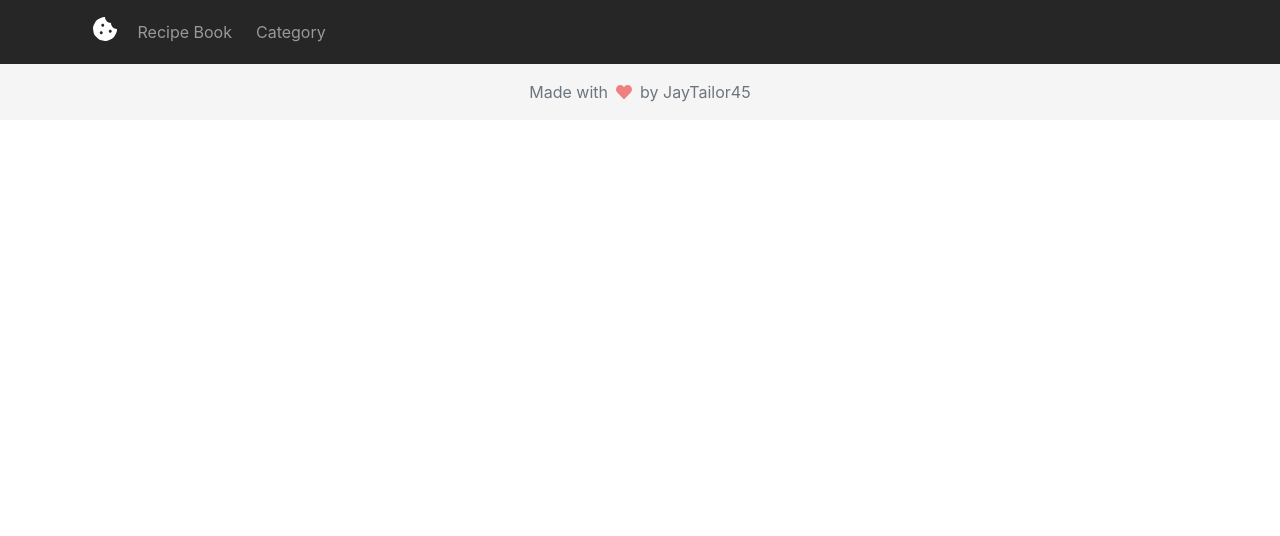
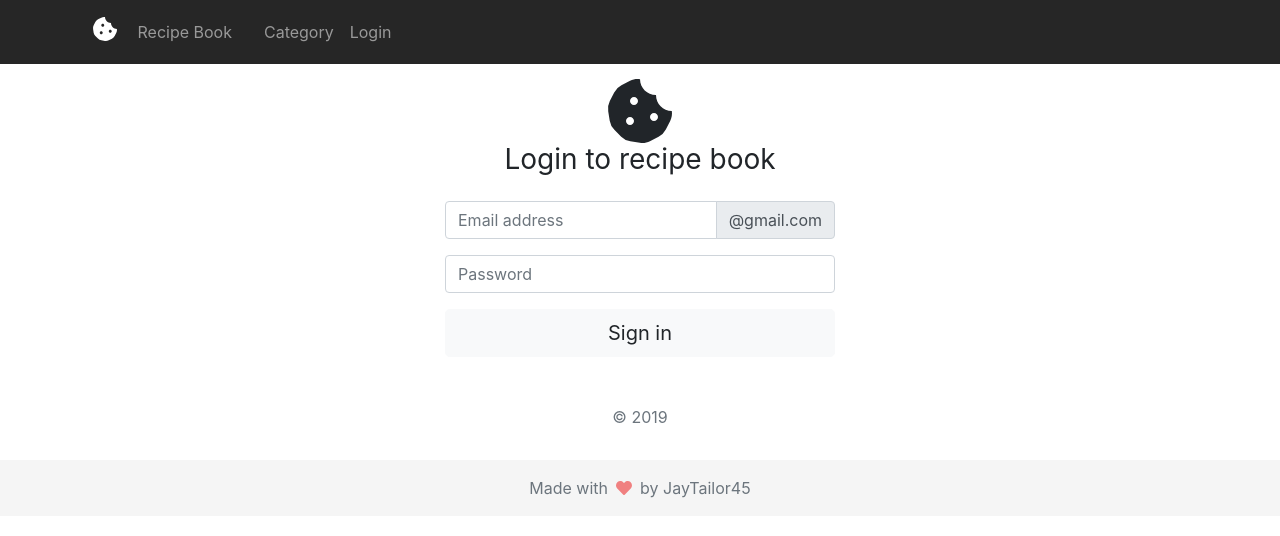
Before and after one commit to JayTailor45/RecipeBook-NG, an Angular app: page /login in a window 1280 px wide. Before the commit this address led to /. Shown: the top 536 px of the page. Built offline with nearby package versions, Linux system fonts and the light colour scheme.

Commit message:
Added login route and login page design

```diff
--- a/src/app/app-routing.module.ts
+++ b/src/app/app-routing.module.ts
@@ -3,12 +3,15 @@ import { Routes, RouterModule } from '@angular/router';
 import { AppComponent } from './app.component';
 import { HomeComponent } from './home/home.component';
 import { CategoryComponent } from './category/category.component';
+import { LoginComponent } from './login/login.component';
 
 
 const routes: Routes = [
   {path: '', redirectTo: '/home', pathMatch: 'full'},
   {path: 'home', component: HomeComponent},
-  {path: 'categories', component: CategoryComponent}
+  {path: 'categories', component: CategoryComponent},
+  {path: 'login', component: LoginComponent}
+
 ];
 
 @NgModule({
--- a/src/app/app.module.ts
+++ b/src/app/app.module.ts
@@ -14,9 +14,10 @@ import { HomeComponent } from './home/home.component';
 import { FooterComponent } from './common/footer/footer.component';
 import { JumbotronComponent } from './common/jumbotron/jumbotron.component';
 import { CategoryComponent } from './category/category.component';
+import { LoginComponent } from './login/login.component';
 
 @NgModule({
-  declarations: [AppComponent, HeaderComponent, HomeComponent, FooterComponent, JumbotronComponent, CategoryComponent],
+  declarations: [AppComponent, HeaderComponent, HomeComponent, FooterComponent, JumbotronComponent, CategoryComponent, LoginComponent],
   imports: [BrowserModule, AppRoutingModule, FontAwesomeModule],
   providers: [RouterModule],
   bootstrap: [AppComponent]
--- a/src/app/common/header/header.component.html
+++ b/src/app/common/header/header.component.html
@@ -6,8 +6,11 @@
         Recipe Book
       </span>
     </a>
-    <a class="py-3 d-none d-md-inline-block" [routerLink]="['/categories']">
+    <a class="py-3 p-2 d-none d-md-inline-block" [routerLink]="['/categories']">
       Category
+    </a>
+    <a class="py-3 p-2 d-none d-md-inline-block" [routerLink]="['/login']">
+      Login
     </a>
   </div>
 </nav>
--- /dev/null
+++ b/src/app/login/login.component.html
@@ -0,0 +1,41 @@
+<form class="form-signin">
+  <div class="text-center mb-4">
+    <fa-icon
+      class="mb-4"
+      size="4x"
+      style="width:100px; height:100px"
+      id="brand-head"
+      [icon]="['fas', 'cookie-bite']"
+    ></fa-icon>
+    <h1 class="h3 mb-3 font-weight-normal">Login to recipe book</h1>
+  </div>
+
+  <div class="input-group mb-3">
+    <input
+      type="email"
+      id="inputEmail"
+      class="form-control"
+      placeholder="Email address"
+    />
+    <div class="input-group-append">
+      <span class="input-group-text" id="basic-addon2">@gmail.com</span>
+    </div>
+  </div>
+
+  <div class="form-label-group mb-3">
+    <input
+      type="password"
+      id="inputPassword"
+      class="form-control"
+      placeholder="Password"
+    />
+  </div>
+
+  <!-- <div class="checkbox mb-3">
+    <label> <input type="checkbox" value="remember-me" /> Remember me </label>
+  </div> -->
+  <button class="btn btn-lg btn-light btn-block" type="submit">
+    Sign in
+  </button>
+  <p class="mt-5 mb-3 text-muted text-center">© 2019</p>
+</form>
--- /dev/null
+++ b/src/app/login/login.component.scss
@@ -0,0 +1,6 @@
+.form-signin{
+    width: 100%;
+    max-width: 420px;
+    padding: 15px;
+    margin: auto;
+}
--- /dev/null
+++ b/src/app/login/login.component.ts
@@ -0,0 +1,15 @@
+import { Component, OnInit } from '@angular/core';
+
+@Component({
+  selector: 'app-login',
+  templateUrl: './login.component.html',
+  styleUrls: ['./login.component.scss']
+})
+export class LoginComponent implements OnInit {
+
+  constructor() { }
+
+  ngOnInit() {
+  }
+
+}
```
Also changed, not shown: 1 other file (tests, documents, lock files or other folders).
